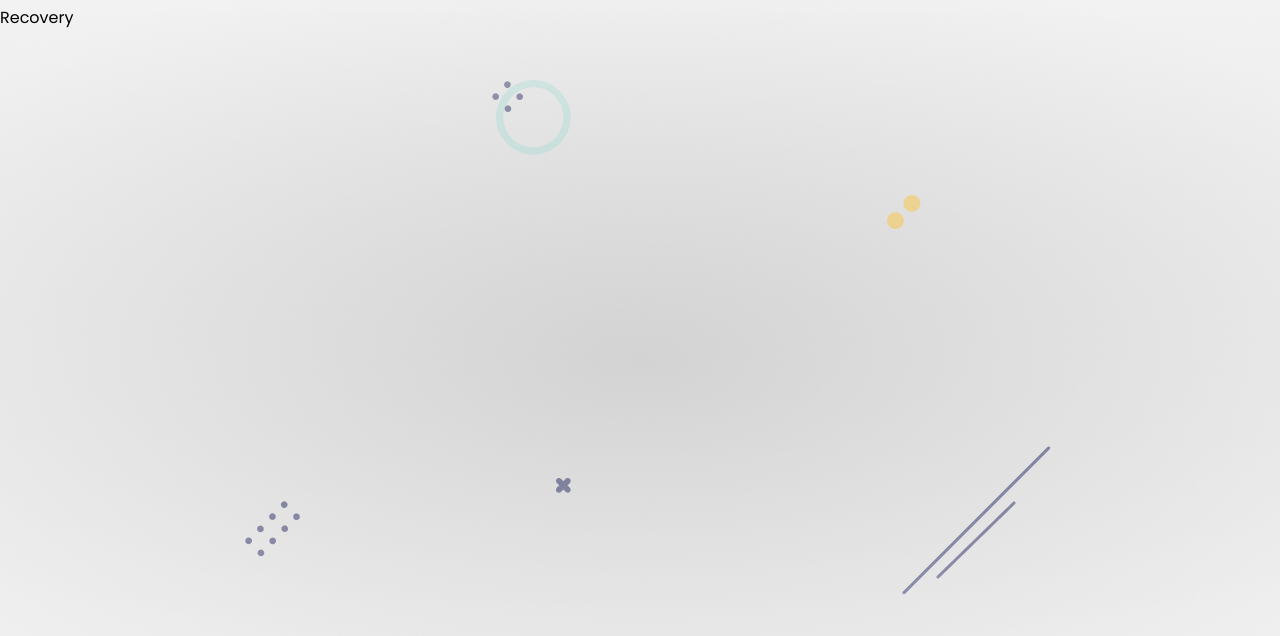
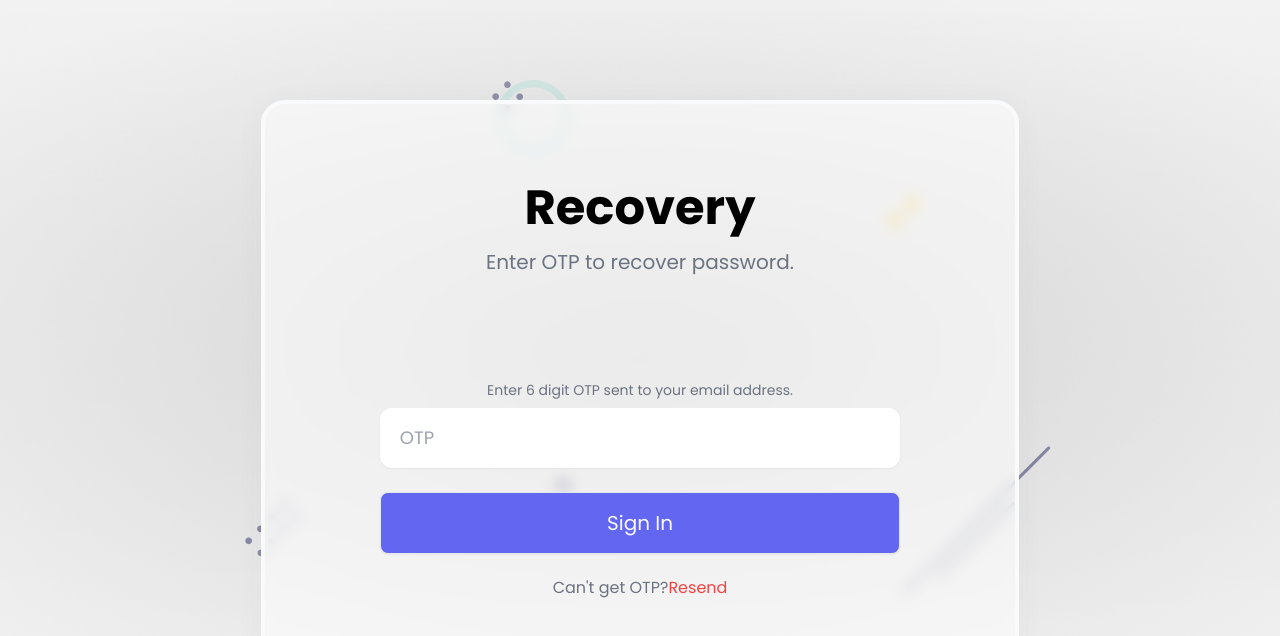
Before and after one commit to FarzanehDabiri71/mern-auth-otp-jwt, a React (Create React App) app in the folder client/: page /recovery in a window 1280 px wide. Shown: the top 636 px of the page. Built offline with nearby package versions, Linux system fonts and the light colour scheme; the HTML template or start-up script is replaced by a standard one.

Commit message:
Complete Recovery Component

```diff
--- a/client/src/components/Recovery.js
+++ b/client/src/components/Recovery.js
@@ -1,7 +1,50 @@
 import React from "react";
+import { Link } from "react-router-dom";
+import avatar from "../assets/profile.png";
+import styles from "../styles/Username.module.css";
+import { Toaster } from "react-hot-toast";
+const Recovery = () => {
+  return (
+    <div className="container mx-auto">
+      <Toaster position="top-center" reverseOrder={false}></Toaster>
+      <div className="flex justify-center items-center h-screen">
+        <div className={styles.glass}>
+          <div className="title flex flex-col items-center">
+            <h4 className="text-5xl font-bold"> Recovery </h4>
+            <span className="py-4 text-xl w-2/3 text-center text-gray-500">
+              Enter OTP to recover password.
+            </span>
+          </div>
 
-const Recovery = () => {
-  return <div>Recovery</div>;
+          <form className="pt-20">
+            <div className="textbox flex flex-col items-center gap-6">
+              <div class="input text-center">
+                <span class="py-4 text-sm text-left text-gray-500 ">
+                  Enter 6 digit OTP sent to your email address.
+                </span>
+                <input
+                  className={styles.textbox}
+                  type="text"
+                  placeholder="OTP"
+                />
+              </div>
+
+              <button className={styles.btn} type="submit">
+                Sign In
+              </button>
+            </div>
+
+            <div className="text-center py-4">
+              <span className="text-gray-500">
+                Can't get OTP?
+                <button className="text-red-500">Resend</button>
+              </span>
+            </div>
+          </form>
+        </div>
+      </div>
+    </div>
+  );
 };
 
 export default Recovery;
```
